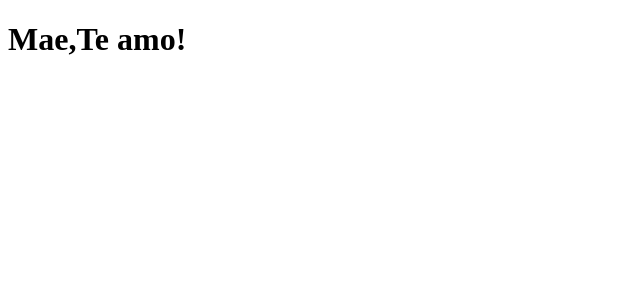
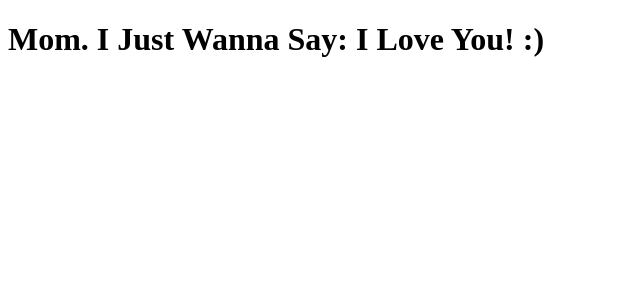
Before and after one commit to PraticasDoDudu/Curso.Dev, a Next.js app: page / in a window 1280 px wide. Shown: the top 300 px of the page, without its empty margins (0-640 px from the left). Built offline with nearby package versions, Linux system fonts and the light colour scheme.

Commit message:
Page For My Mama!

```diff
--- a/pages/index.js
+++ b/pages/index.js
@@ -1,7 +1,7 @@
 function Home () {
   return (
     <div>
-      <h1>Mae,Te amo! </h1>
+      <h1>Mom. I Just Wanna Say: I Love You! :)</h1>
     </div>
   );
 }
```
